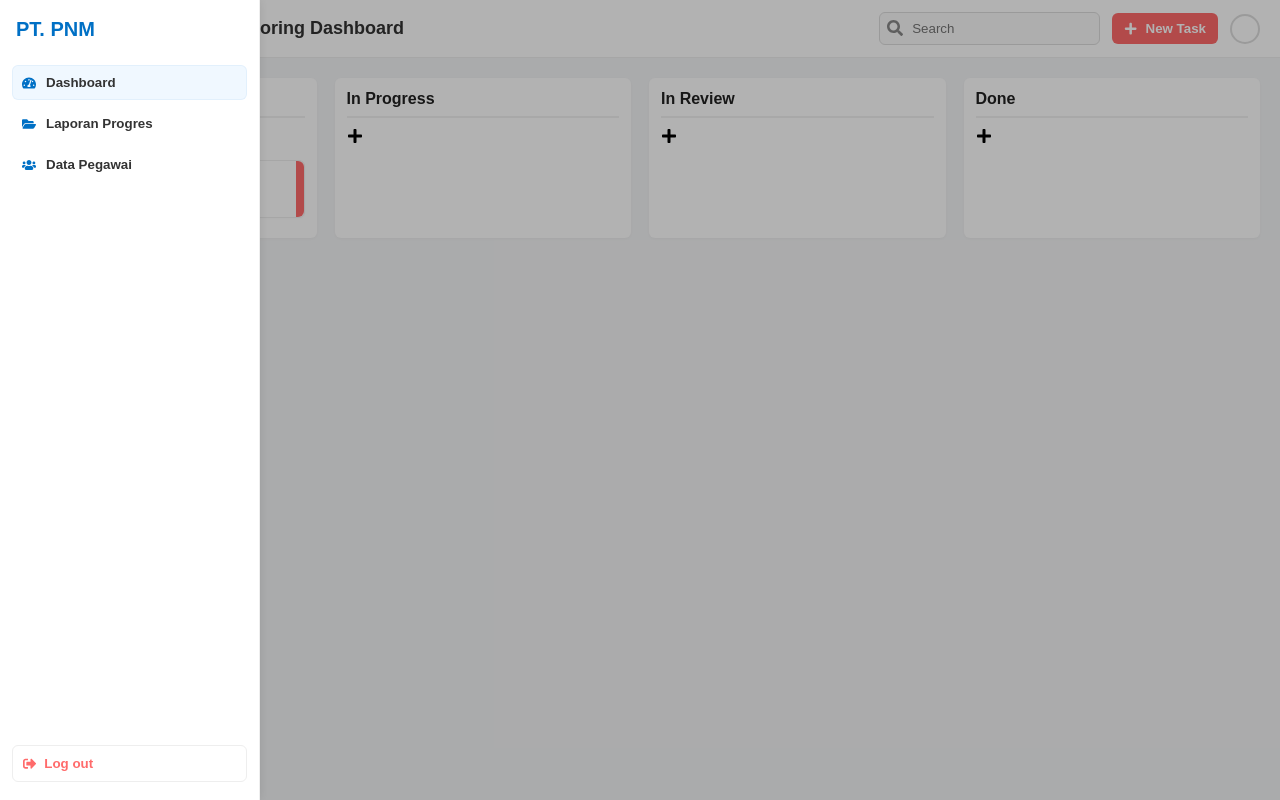
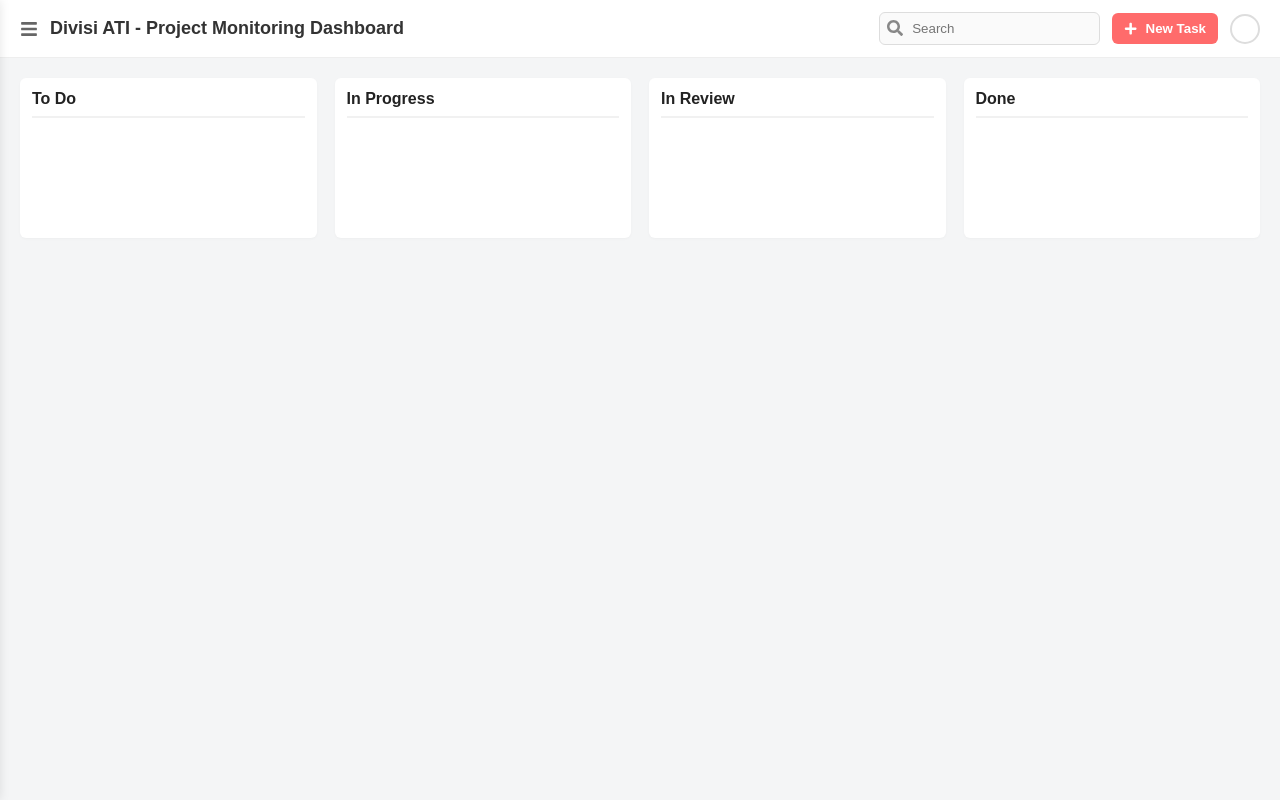
Before and after one commit to friatmajayasilitonga/Sistem-monitoring-kamban, a React (Vite) app in the folder kamban-web/: page /dashboard in a window 1280 px wide. Built offline with nearby package versions, Linux system fonts and the light colour scheme.

Commit message:
update daashboar and register

```diff
--- a/kamban-web/src/pages/Dashboard.jsx
+++ b/kamban-web/src/pages/Dashboard.jsx
@@ -64,7 +64,7 @@ export default function Dashboard() {
   const [columns] = useState(initialColumns);
   const [tasks, setTasks] = useState(initialTasks);
   const [isModalOpen, setIsModalOpen] = useState(false);
-  const [isSidebarOpen, setIsSidebarOpen] = useState(true); // Default Frame 4 (Open) for better navigation
+  const [isSidebarOpen, setIsSidebarOpen] = useState(false); // Default Frame 4 (Open) for better navigation
 
   // form state
   const [title, setTitle] = useState("");
@@ -166,27 +166,7 @@ export default function Dashboard() {
             <div className="kanban-column" key={col.id} onDragOver={handleDragOver} onDrop={(e) => handleDrop(e, col.id)}>
               <div className="column-title">{col.title}</div>
 
-              {/* Tombol Add Card di sini, sebelum body agar tetap di atas */}
-              <div className="add-card-placeholder top-add" onClick={openModal}>
-                <FaPlus />
-              </div>
 
-              <div className="column-body">
-                {tasks
-                  .filter((t) => t.columnId === col.id)
-                  .map((t) => (
-                    <div className="task-card" key={t.id} title={t.meta?.description || ""} draggable onDragStart={(e) => handleDragStart(e, t.id)}>
-                      <div className="card-avatar">
-                        <span>{t.avatar}</span>
-                      </div>
-                      <div className="card-content">
-                        <div className="card-title">{t.content}</div>
-                        {t.meta?.assignee && <div className="card-meta">{t.meta.assignee}</div>}
-                      </div>
-                      <div className="priority-indicator" style={{ backgroundColor: getPriorityColor(t.priority) }}></div>
-                    </div>
-                  ))}
-              </div>
             </div>
           ))}
         </div>
@@ -261,7 +241,7 @@ export default function Dashboard() {
             <h3>Buat Tugas Baru</h3>
             <form onSubmit={handleCreateTask} className="task-form">
               <label>Judul Tugas</label>
-              <input value={title} onChange={(e) => setTitle(e.target.value)} placeholder="e.g., Pembuatan API Integrasi" />
+              <input value={title} onChange={(e) => setTitle(e.target.value)} placeholder="Tugas Baru" />
               <label>Penerima Tugas</label>
               <input value={assignee} onChange={(e) => setAssignee(e.target.value)} placeholder="Syamus A." />
               <div className="priority-group">
--- a/kamban-web/src/pages/Register.jsx
+++ b/kamban-web/src/pages/Register.jsx
@@ -30,10 +30,13 @@ export default function Register() {
 
             {/* Username (Ikon di kanan) */}
             <div className="input-wrapper">
-              <input type="text" placeholder="Username" />
-              <FaUser className="input-icon right-icon" />
+              <input type="text" placeholder="Email kantor" />
+              <FaEnvelope className="input-icon email-icon" />
             </div>
+          </div>
 
+          {/* Kolom KANAN (1 Input Email Kantor) */}
+          <div className="right-input">
             {/* Password (Ikon di kanan, clickable) */}
             <div className="input-wrapper">
               <input
@@ -64,18 +67,6 @@ export default function Register() {
             </div>
           </div>
 
-          {/* Kolom KANAN (1 Input Email Kantor) */}
-          <div className="right-input">
-            <div className="email-box-wrapper">
-              <input
-                type="email"
-                placeholder="Email Kantor"
-                className="email-input-placeholder"
-              />
-              <FaEnvelope className="input-icon email-icon" />
-            </div>
-          </div>
-
         </div>
 
         {/* BUTTON REGISTER */}
```
